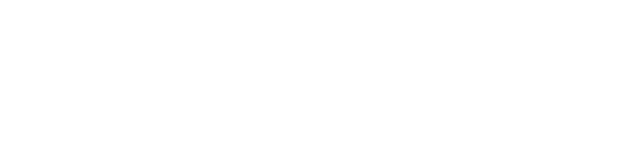
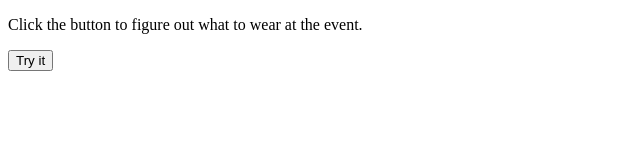
Before and after one commit to jch2617/deliverable2, a plain HTML site: page index.html in a window 1280 px wide. Shown: the whole page, without its empty margins (0-640 px from the left). Drawn offline with Linux system fonts and the light colour scheme.

Commit message:
Finished project

```diff
--- a/index.html
+++ b/index.html
@@ -1,12 +1,17 @@
 <!DOCTYPE html>
 <html lang="en">
 <head>
-    <meta charset="UTF-8">
-    <meta name="viewport" content="width=device-width, initial-scale=1.0">
-    <meta http-equiv="X-UA-Compatible" content="ie=edge">
-    <title>Deliverable 2</title>
+  <meta charset="UTF-8">
+  <meta name="viewport" content="width=device-width, initial-scale=1.0">
+  <meta http-equiv="X-UA-Compatible" content="ie=edge">
+  <script src="/scripts/script.js"></script>
+  <title>What to Wear</title>
 </head>
 <body>
-    <script src="scripts/script.js"></script>
+  <p>Click the button to figure out what to wear at the event.</p>
+
+<button onclick="myFunction()">Try it</button>
+
+<p id="whattowear"></p>
 </body>
 </html>
--- a/scripts/script.js
+++ b/scripts/script.js
@@ -1,2 +1,30 @@
-let name = "Josh";
-console.log(name);
+function myFunction() {
+    var result;
+    var eventType = prompt("Is it a casual, semi-formal, or formal event?");
+    switch(eventType) {
+      case "casual":
+        result = "something comfy";
+        break;
+      case "semi-formal":
+        result = "a polo";
+        break;
+      case "formal":
+        result = "a suit";
+        break;
+      default:
+        result = "Invalid response";
+        break;
+    }
+    var degrees;
+    var tempFahr = prompt("What is the temperature in Farenheit?");
+    if(tempFahr < 53) {
+        degrees = "a coat.";
+    } else if (tempFahr > 54 || tempFahr < 70) {
+        degrees = "a jacket."
+    } else if (tempFahr > 71) {
+        degrees = "no jacket."
+    } else {
+    degrees = "Invalid response";
+    }
+    document.getElementById("whattowear").innerHTML = `Since it is ${tempFahr} degrees and you are going to a ${eventType} event, you should wear ${result} and ${degrees}`;
+    }
```
